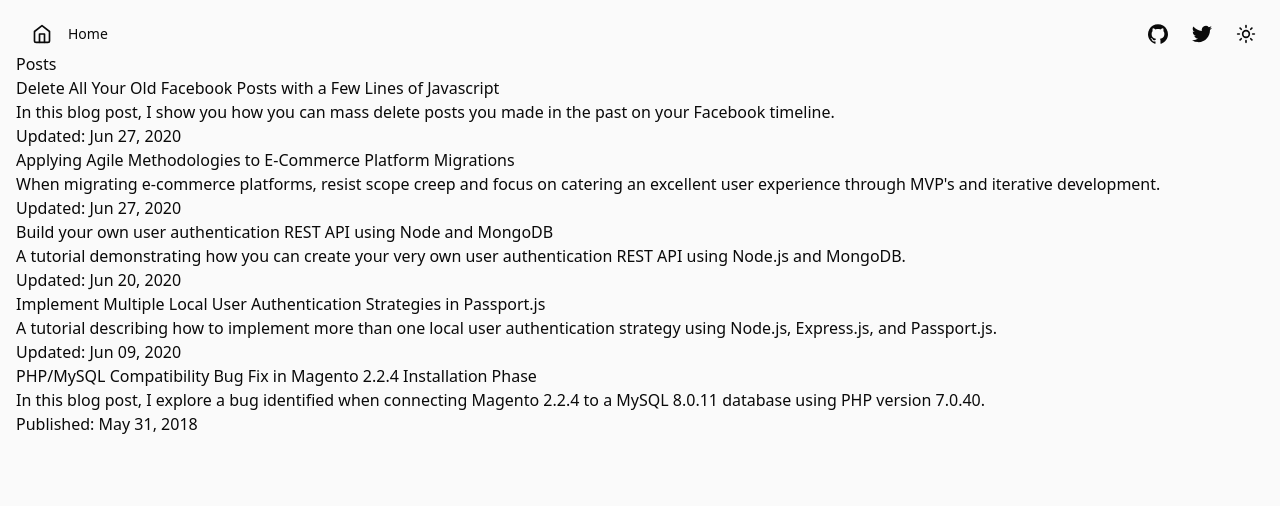
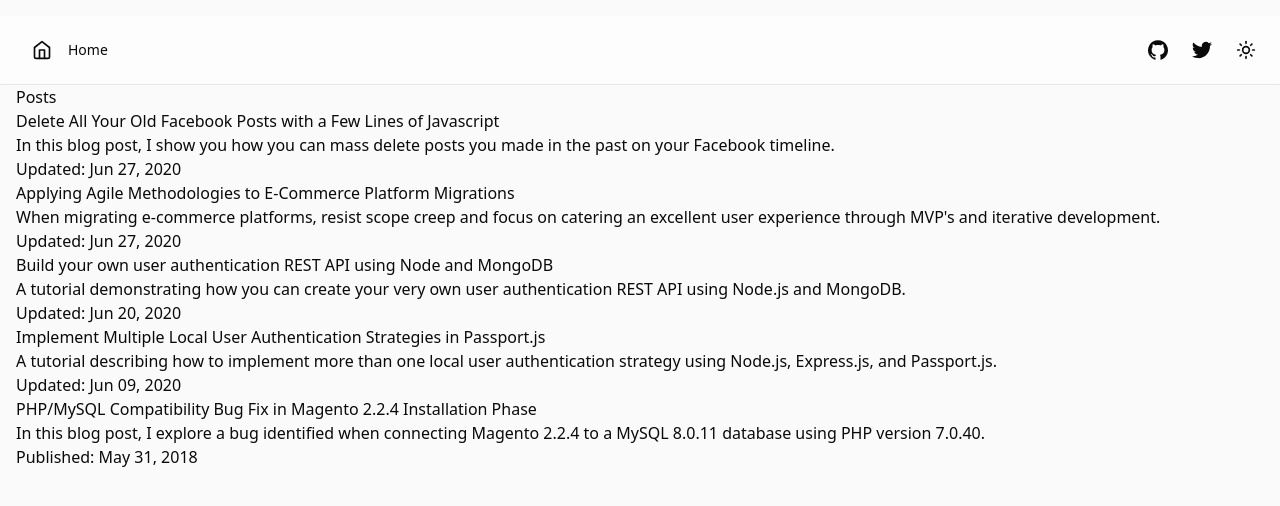
Before and after one commit to matthewvolk/me, a Next.js app: page /blog in a window 1280 px wide. Shown: the top 506 px of the page. Built offline with nearby package versions, Linux system fonts and the light colour scheme.

Commit message:
feat(ui): sticky header (#9)

```diff
--- a/src/app/(oss)/bigexec.tsx
+++ b/src/app/(oss)/bigexec.tsx
@@ -25,7 +25,7 @@ export const BigExec = async () => {
   };
 
   return (
-    <li className="rounded-lg border border-neutral-300 p-4 dark:border-neutral-500">
+    <li className="rounded-lg border border-neutral-300 p-4 dark:border-neutral-800">
       <div className="flex items-center justify-between">
         <h3 className="font-mono text-base font-semibold">bigexec</h3>
         <div className="flex gap-6 text-xs">
--- a/src/app/(oss)/bigrequest.tsx
+++ b/src/app/(oss)/bigrequest.tsx
@@ -25,7 +25,7 @@ export const BigRequest = async () => {
   };
 
   return (
-    <li className="rounded-lg border border-neutral-300 p-4 dark:border-neutral-500">
+    <li className="rounded-lg border border-neutral-300 p-4 dark:border-neutral-800">
       <div className="flex items-center justify-between">
         <h3 className="font-mono text-base font-semibold">bigrequest</h3>
         <div className="flex gap-6 text-xs">
--- a/src/app/page.tsx
+++ b/src/app/page.tsx
@@ -6,7 +6,7 @@ import { NavBar } from "@/components/navbar";
 
 const Home = () => {
   return (
-    <main className="mx-auto grid min-h-screen max-w-7xl grid-cols-2 grid-rows-[min-content_1fr] gap-8 p-4">
+    <main className="mx-auto grid min-h-screen max-w-7xl grid-cols-2 grid-rows-[min-content_1fr] gap-8 px-4 pb-4">
       <NavBar />
 
       <section className="col-span-2 grid grow place-items-center">
--- a/src/components/navbar.tsx
+++ b/src/components/navbar.tsx
@@ -7,7 +7,8 @@ import { buttonVariants } from "@/components/ui/button";
 import { cs } from "@/lib/cs";
 
 export const NavBar = () => (
-  <nav className="col-span-2 flex justify-between">
+  <header className="sticky top-0 col-span-2 -mx-4 border-b bg-white/50 backdrop-blur-sm backdrop-saturate-200 dark:border-neutral-800 dark:bg-black/50">
+    <nav className="flex justify-between p-4">
       <Link href="/" className="self-center">
         <div
           className={cs(
@@ -42,7 +43,11 @@ export const NavBar = () => (
             <span className="sr-only">Twitter</span>
           </div>
         </Link>
-      <Link href="https://twitter.com/mttvlk" target="_blank" rel="noreferrer">
+        <Link
+          href="https://twitter.com/mttvlk"
+          target="_blank"
+          rel="noreferrer"
+        >
           <div
             className={cs(
               buttonVariants({
@@ -58,6 +63,7 @@ export const NavBar = () => (
         <ThemeDropdown />
       </div>
     </nav>
+  </header>
 );
 
 type IconProps = React.HTMLAttributes<SVGElement>;
```
Lines whose indentation alone changed are shown as unchanged.
